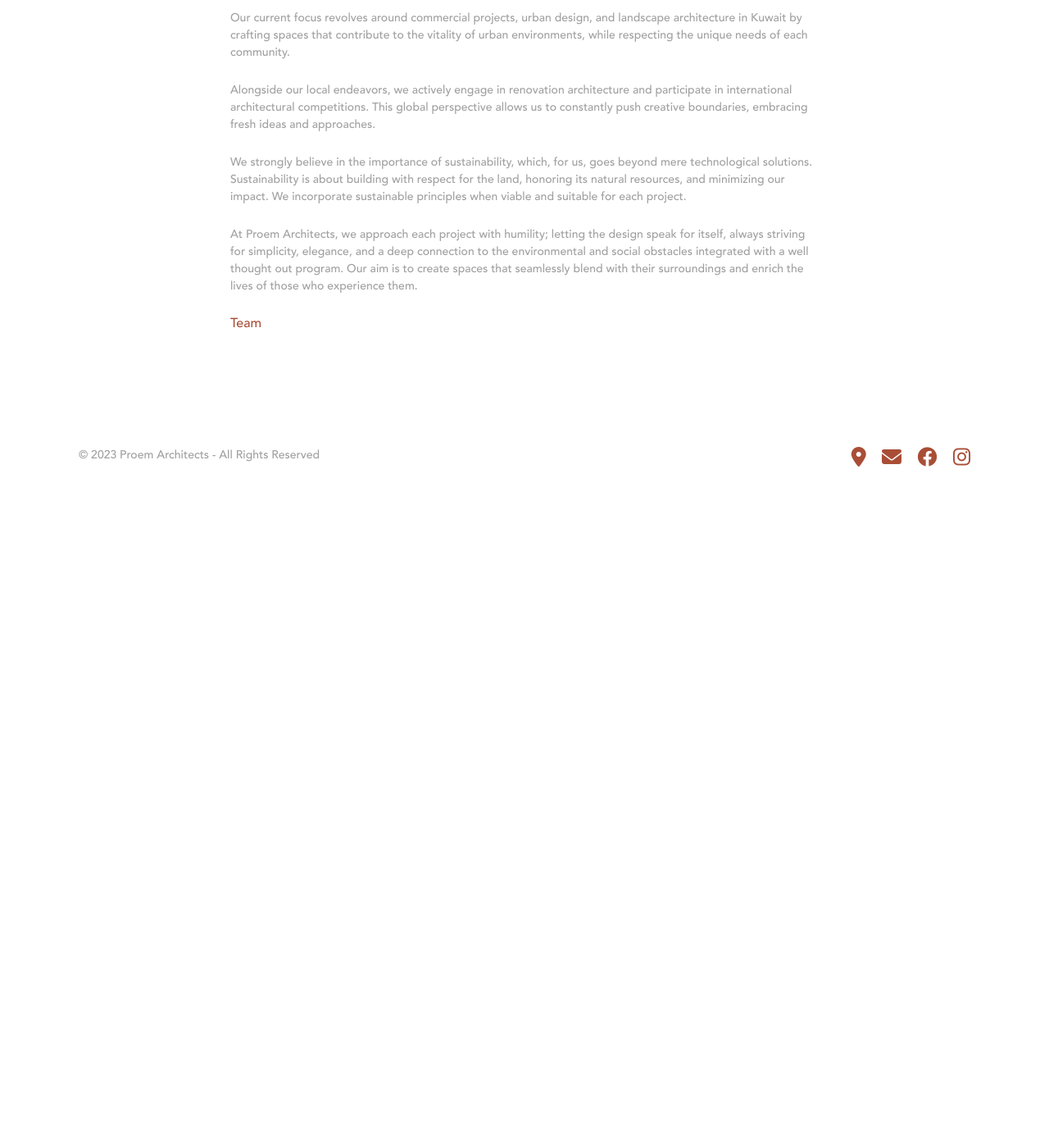
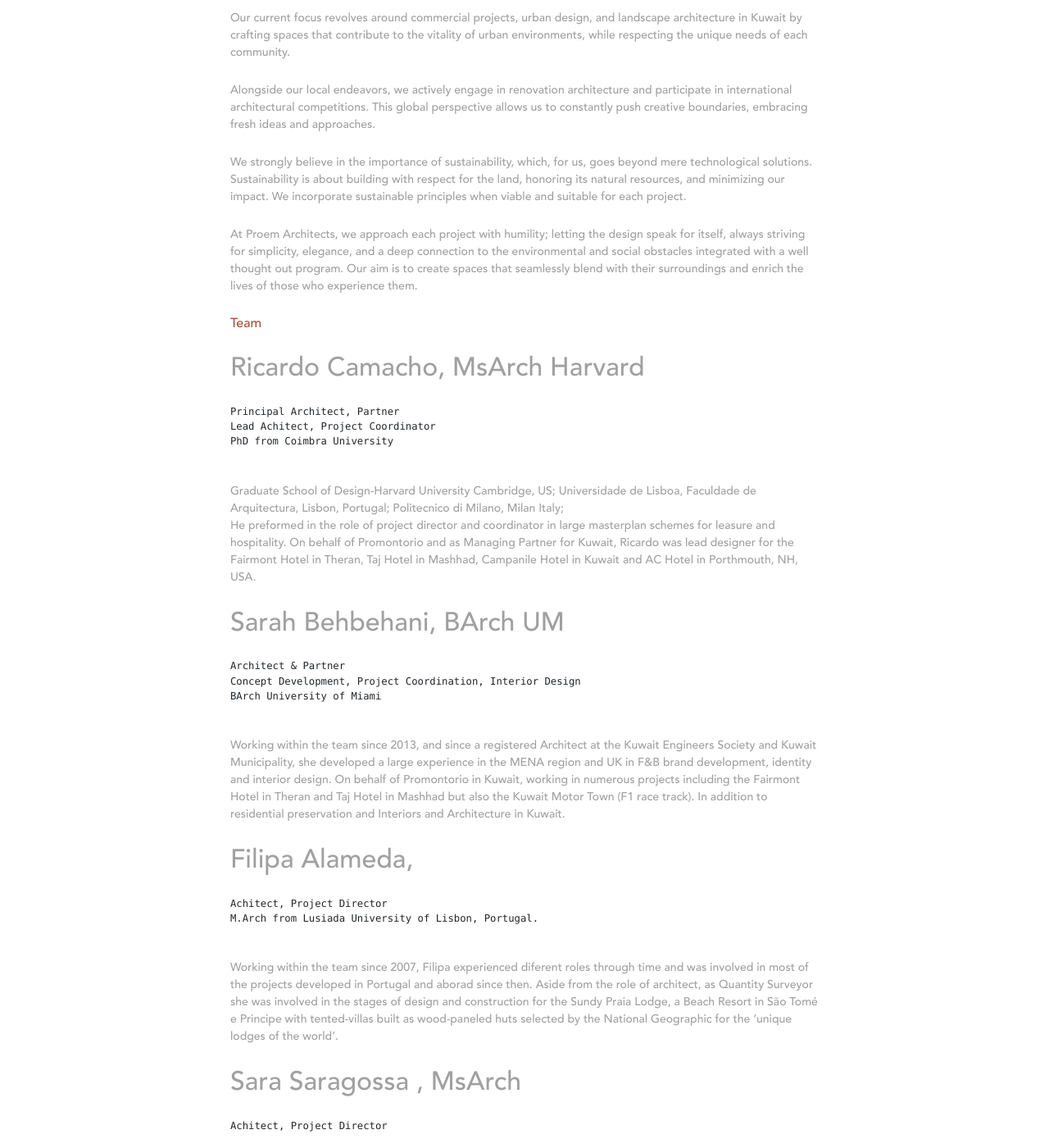
Before and after one commit to ProemArchitects/ProemArchitects.github.io, a Jekyll site: the page built from practice/philosophy.md, in a window 1280 px wide and 1400 px high, scrolled down 588 px. Shown: the whole window at 82% size. Built offline with Jekyll 4.4.1, drawn with Linux system fonts in a browser that asks for light colours; a script that is not in the unit is left out; before the commit the page ends 1218 px from its top, so only the background shows below that; some of the changed text lies outside the part shown.

```diff
--- a/practice/philosophy.md
+++ b/practice/philosophy.md
@@ -21,3 +21,48 @@
 At Proem Architects, we approach each project with humility; letting the design speak for itself, always striving for simplicity, elegance, and a deep connection to the environmental and social obstacles integrated with a well thought out program. Our aim is to create spaces that seamlessly blend with their surroundings and enrich the lives of those who experience them.
 
 ### Team
+
+
+## Ricardo Camacho, MsArch Harvard
+
+	Principal Architect, Partner
+	Lead Achitect, Project Coordinator
+	PhD from Coimbra University
+
+Graduate School of Design-Harvard University Cambridge, US; Universidade de Lisboa, Faculdade de Arquitectura, Lisbon, Portugal; Politecnico di Milano, Milan Italy;
+He preformed in the role of project director and coordinator in large masterplan schemes for leasure and hospitality. On behalf of Promontorio and as Managing Partner for Kuwait, Ricardo was lead designer for the Fairmont Hotel in Theran, Taj Hotel in Mashhad, Campanile Hotel in Kuwait and AC Hotel in Porthmouth, NH, USA.
+
+## Sarah Behbehani, BArch UM
+
+	Architect & Partner
+	Concept Development, Project Coordination, Interior Design
+	BArch University of Miami
+
+Working within the team since 2013, and since a registered Architect at the Kuwait Engineers Society and Kuwait Municipality, she developed a large experience in the MENA region and UK in F&B brand development, identity and interior design. On behalf of Promontorio in Kuwait, working in numerous projects including the Fairmont Hotel in Theran and Taj Hotel in Mashhad but also the Kuwait Motor Town (F1 race track). In addition to residential preservation and Interiors and Architecture in Kuwait.
+
+
+## Filipa Alameda,
+
+	Achitect, Project Director
+	M.Arch from Lusiada University of Lisbon, Portugal.
+
+Working within the team since 2007, Filipa experienced diferent roles through time and was involved in most of the projects developed in Portugal and aborad since then. Aside from the role of architect, as Quantity Surveyor she was involved in the stages of design and construction for the Sundy Praia Lodge, a Beach Resort in São Tomé e Principe with tented-villas built as wood-paneled huts selected by the National Geographic for the ‘unique lodges of the world’.
+
+
+## Sara Saragossa , MsArch
+
+	Achitect, Project Director
+
+Master in urban and building preservation by Universidade de Lisboa, Faculdade de Arquitectura, Lisbon, Portugal. In 2018, Sara received the Mateus Fernandes Architecture Prize in Portugal.
+Since 2012, she was responsible for projects in Kuwait, Iran, Qatar and Saudi Arabia, specially related to Hospitality and F&B. In 2016, she was Assistant Professor at Kuwait University, College of Architecture. Sara has a large experience in interior design for renown brands as Fairmont and Oberoi hotels.
+
+
+## Nasrin Samavi
+
+	Architect, Cultural Planner
+
+BArch from Tehran University, has large experience in Museum content development working with the team since 2016. She was project director for Iran Mall projects, the hotel, Art gallery and Auction house and project architect for Mashhad Mall retail galleries, hotel and SPA. Recently she was responsible for the program design at the Abu Dhabi Natural History Museum outdoor.
+
+## Basma Shishtar
+
+	Interior Designer
```
Also changed, not shown: practice.md (deleted, +0 -18 lines), practice/publications.md (added, +56 -0 lines), practice/services.md (deleted, +0 -26 lines), .obsidian/workspace.json.
